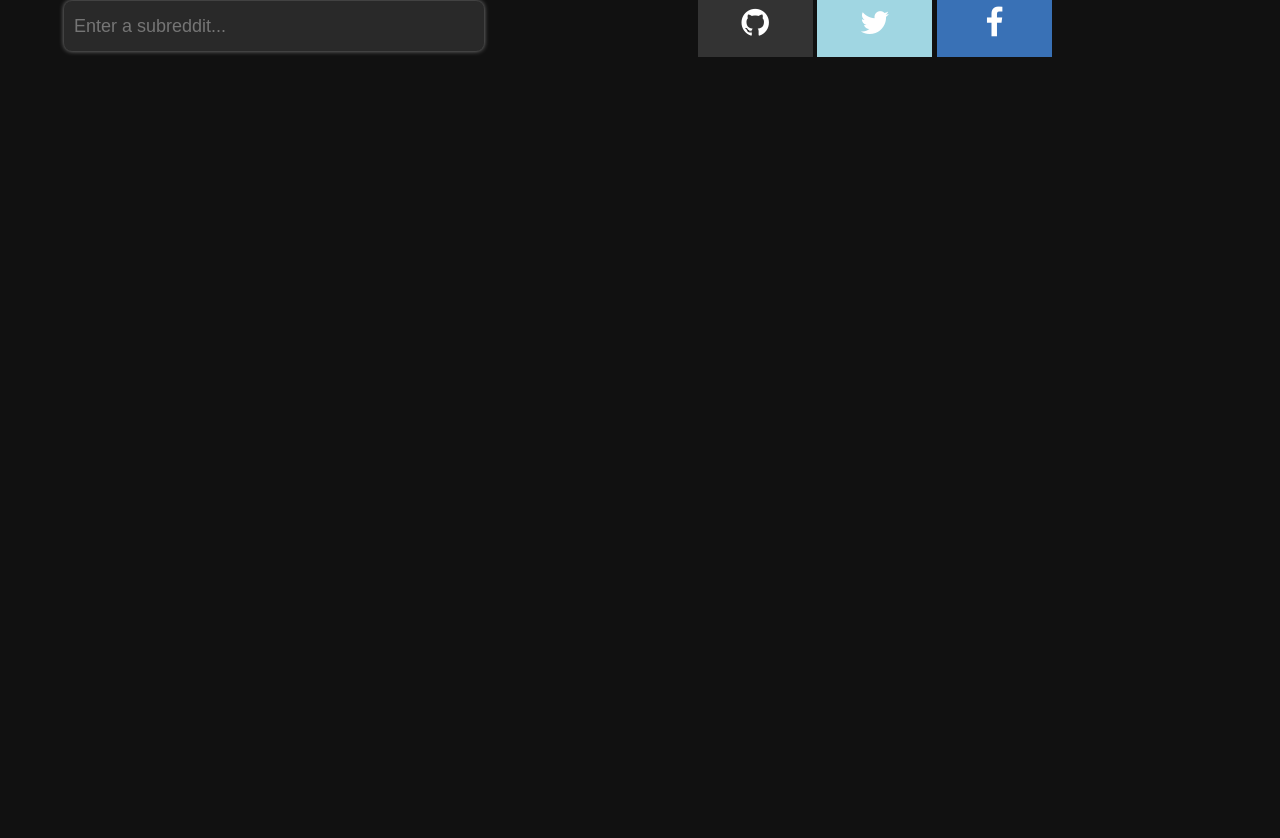
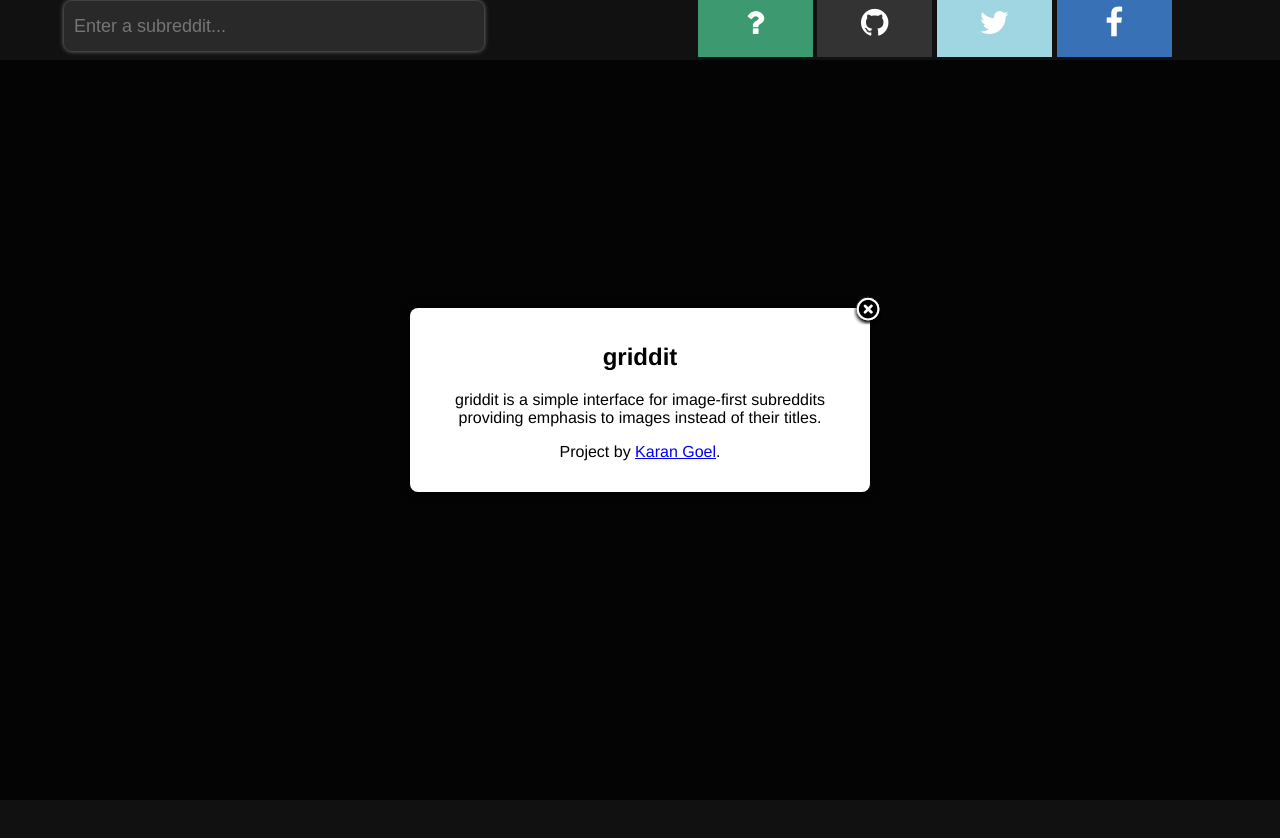
Before and after one commit to karan/griddit, a plain HTML site: page index.html in a window 1280 px wide. Both pictures are taken after a click on the link 755 px from the left and 7 px from the top of the page. Drawn offline with nearby package versions, Linux system fonts and the light colour scheme; no server answers.

Commit message:
major styling changes

```diff
--- a/index.html
+++ b/index.html
@@ -1,9 +1,10 @@
 <!doctype html>
 <html>
 <head>
-  <title>griddit</title>
+  <title>griddit - orgasmic reddit interface</title>
 
   <link rel="stylesheet" href="//netdna.bootstrapcdn.com/font-awesome/4.0.3/css/font-awesome.css">
+  <link rel="stylesheet" href="jquery.modal.css" type="text/css" media="screen" />
   <link rel="stylesheet" href="style.css">
 </head>
 
@@ -16,8 +17,9 @@
 
       <div class="navextra">
         <div class="social">
-          <a href="http://github.com/karan/SoundWall" target="_blank"><span class="fa fa-github share sbg-github"></span></a>
-          <a href="https://twitter.com/intent/tweet?text=SoundCloud+Wall&amp;url=http://karan.github.io/SoundWall&amp;via=TheKaranGoel" target="_blank"><span class="fa fa-twitter share sbg-twitter"></span></a>
+          <a href="#" id="help"><span class="fa fa-question share sbg-help"></span></a>
+          <a href="http://github.com/karan/griddit" target="_blank"><span class="fa fa-github share sbg-github"></span></a>
+          <a href="https://twitter.com/intent/tweet?text=griddit+-+orgasmic+reddit+interface&amp;url=http://karan.github.io/griddit&amp;via=TheKaranGoel" target="_blank"><span class="fa fa-twitter share sbg-twitter"></span></a>
           <a href="" onclick="window.open('https://www.facebook.com/sharer/sharer.php?u='+encodeURIComponent(location.href),'facebook-share-dialog','width=626,height=436');return false;"><span class="fa fa-facebook share sbg-facebook"></span></a>
         </div>
       </div>
@@ -27,8 +29,19 @@
 
   <div id="grid" class="main-grid"></div>
 
+
+  <div id="openModal" class="modal">
+    <a href="#close" rel="modal:close" id="modal-close">Close</a>
+    <div>
+      <h2>griddit</h2>
+      <p>griddit is a simple interface for image-first subreddits providing emphasis to images instead of their titles.</p>
+      <p>Project by <a href="http://www.twitter.com/TheKaranGoel">Karan Goel</a>.</p>
+    </div>
+  </div>
+
   <script src="//ajax.googleapis.com/ajax/libs/jquery/1.11.1/jquery.min.js"></script>
   <script src="freewall.js" type="text/javascript" charset="utf-8"></script>
+  <script src="jquery.modal.min.js" type="text/javascript" charset="utf-8"></script>
   <script src="main.js"></script>
 </body>
 </html>
--- /dev/null
+++ b/jquery.modal.css
@@ -0,0 +1,44 @@
+.modal {
+  display: none;
+  width: 400px;
+  background: #fff;
+  padding: 15px 30px;
+  -webkit-border-radius: 8px;
+  -moz-border-radius: 8px;
+  -o-border-radius: 8px;
+  -ms-border-radius: 8px;
+  border-radius: 8px;
+  -webkit-box-shadow: 0 0 10px #000;
+  -moz-box-shadow: 0 0 10px #000;
+  -o-box-shadow: 0 0 10px #000;
+  -ms-box-shadow: 0 0 10px #000;
+  box-shadow: 0 0 10px #000;
+}
+
+.modal a.close-modal {
+  position: absolute;
+  top: -12.5px;
+  right: -12.5px;
+  display: block;
+  width: 30px;
+  height: 30px;
+  text-indent: -9999px;
+  background: url(close.png) no-repeat 0 0;
+}
+
+.modal-spinner {
+  display: none;
+  width: 64px;
+  height: 64px;
+  position: fixed;
+  top: 50%;
+  left: 50%;
+  margin-right: -32px;
+  margin-top: -32px;
+  background: url(spinner.gif) #111 no-repeat center center;
+  -webkit-border-radius: 8px;
+  -moz-border-radius: 8px;
+  -o-border-radius: 8px;
+  -ms-border-radius: 8px;
+  border-radius: 8px;
+}
--- a/main.js
+++ b/main.js
@@ -56,7 +56,7 @@ $(function() {
               'title': res_post.data.title,
               'img_src': res_post.data.url,
               'name': res_post.data.name,
-              'permalink': 'http://reddit.com/' + res_post.data.permalink
+              'permalink': 'http://reddit.com' + res_post.data.permalink
             };
 
             getOneHtml(post, w);
@@ -96,7 +96,7 @@ $(function() {
     }
   });
 
-  requestData(q, makeWall);
+  // requestData(q, makeWall);
 
   $('#searchterm').keypress(function(event) {
     if (event.which == 13) {
@@ -112,4 +112,11 @@ $(function() {
 
   });
 
+  $("#help").click(function() {
+    $("#openModal").modal({
+      fadeDuration: 250
+    });
+    return false;
+  });
+
 });
--- a/style.css
+++ b/style.css
@@ -198,3 +198,14 @@ body {
     -o-animation:      blink-logo 0.5s infinite;
     animation:         blink-logo 0.5s infinite;
 }
+
+#modal-close {
+  position: absolute;
+  top: -12.5px;
+  right: -12.5px;
+  display: block;
+  width: 30px;
+  height: 30px;
+  text-indent: -9999px;
+  background: url(close.png) no-repeat 0 0;
+}
```
Also changed, not shown: close.png (added), jquery.modal.min.js (added).
